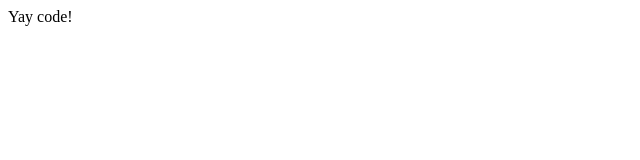
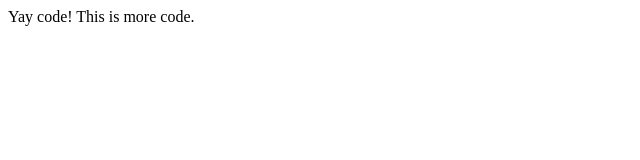
Before and after one commit to linkblade0/conflict-fixer, a plain HTML site: page index.html in a window 1280 px wide. Shown: the whole page, without its empty margins (0-640 px from the left). Drawn offline with Linux system fonts and the light colour scheme.

Commit message:
test commit

```diff
--- a/index.html
+++ b/index.html
@@ -7,7 +7,7 @@
 	<body>
 		<div>
 			Yay code!
-
+			This is more code.
 		</div>
 	</body>
 </html>
```
